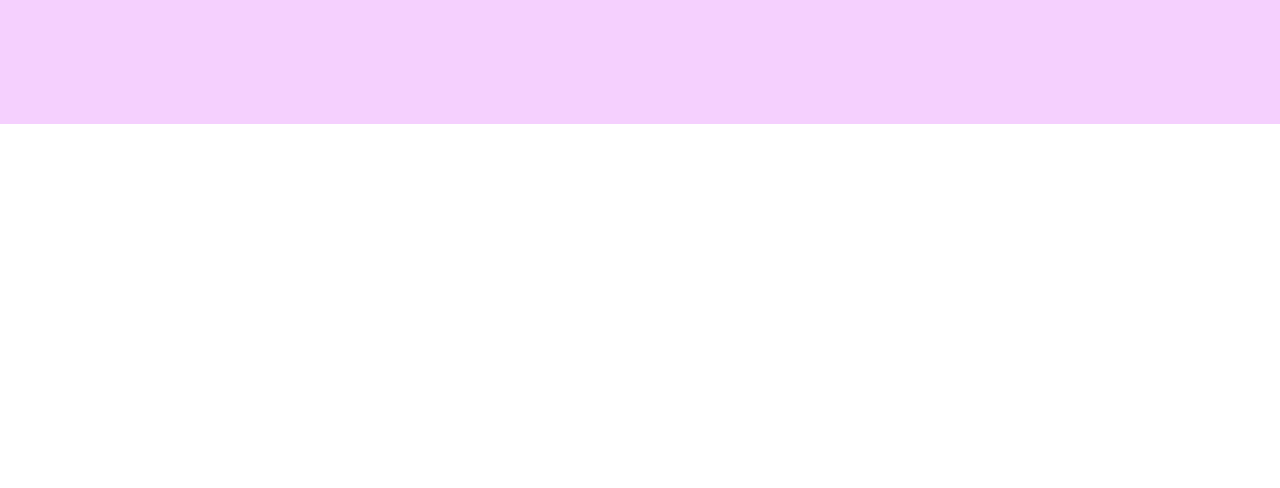
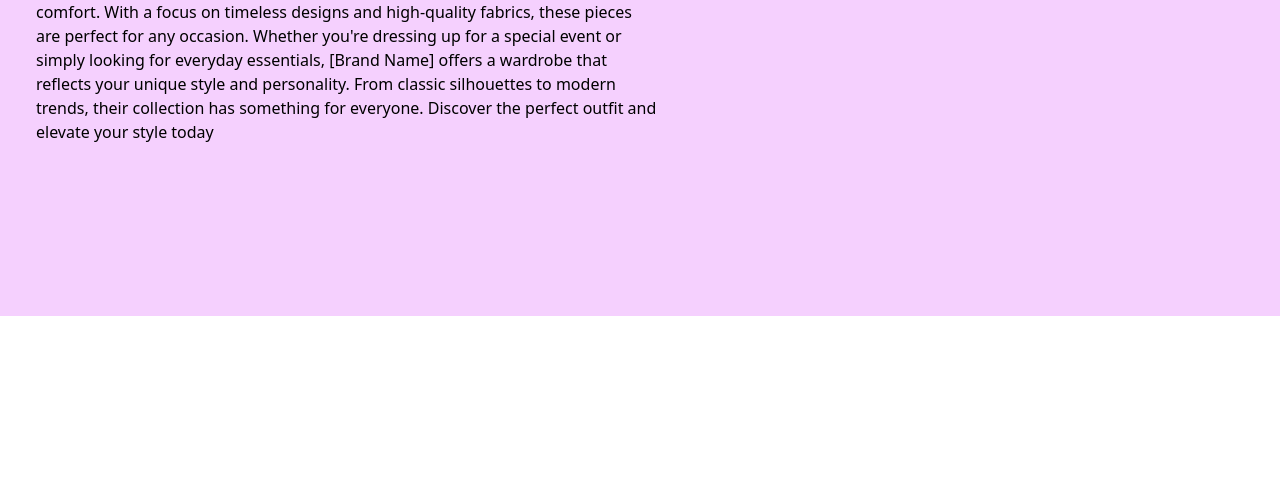
Before and after one commit to MOIZSIDDIQE/Tailwindcss, a website: page work 1/index.html in a window 1280 px wide. Shown: the part 312-800 px from the top of the page. Drawn offline with nearby package versions, Linux system fonts and the light colour scheme.

Commit message:
Pragraph

```diff
--- a/work 1/index.html
+++ b/work 1/index.html
@@ -24,9 +24,10 @@
             <div class="text-6xl ">
                 The Beat Clothes in the Town
             </div>
+            <p class="py-3 w-1/2">The latest collection from [Brand Name] is a stunning blend of elegance and comfort. With a focus on timeless designs and high-quality fabrics, these pieces are perfect for any occasion. Whether you're dressing up for a special event or simply looking for everyday essentials, [Brand Name] offers a wardrobe that reflects your unique style and personality. From classic silhouettes to modern trends, their collection has something for everyone. Discover the perfect outfit and elevate your style today</p>
 
-            </div>
         </div>
+
     </main>
 
 </body>
```
